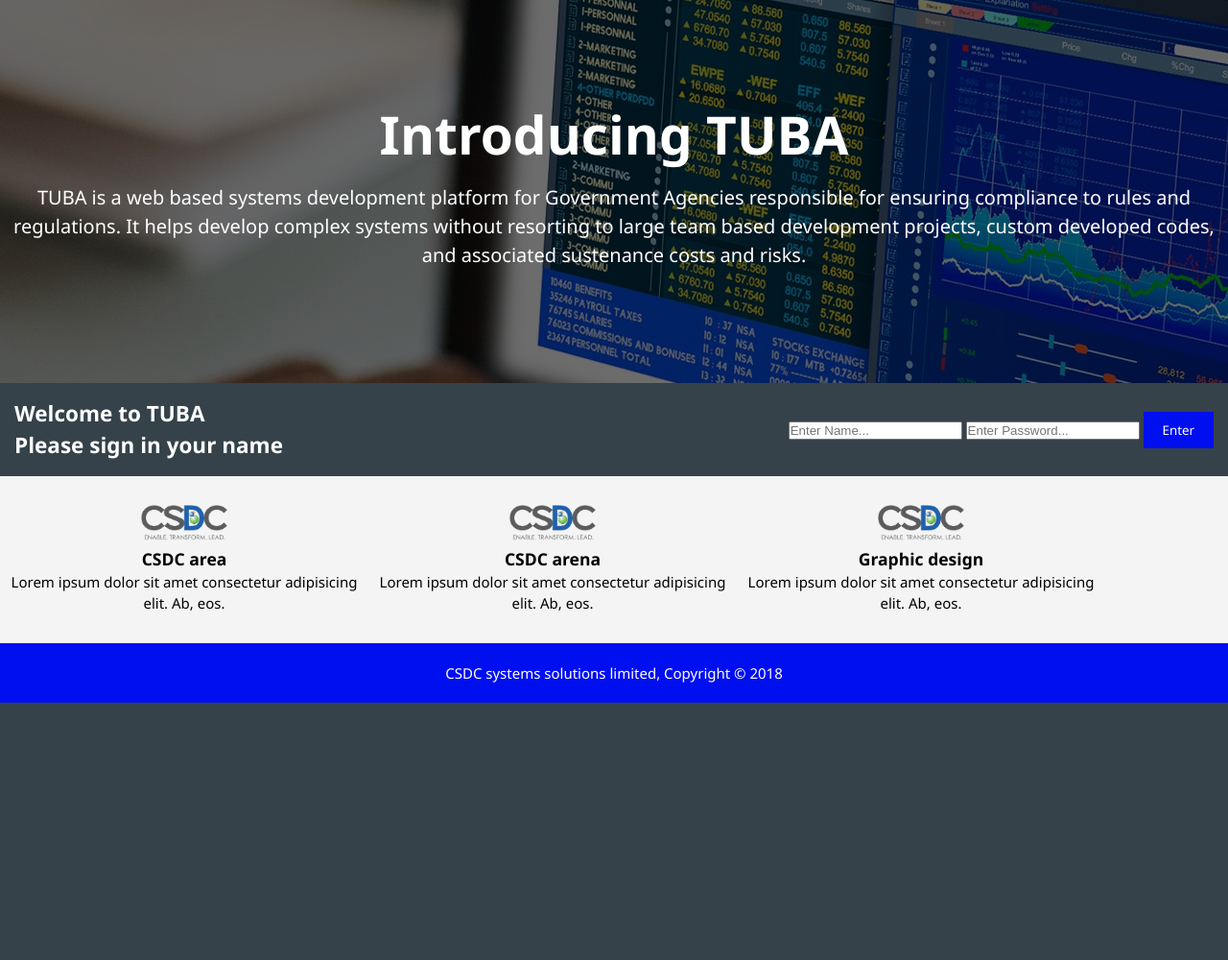
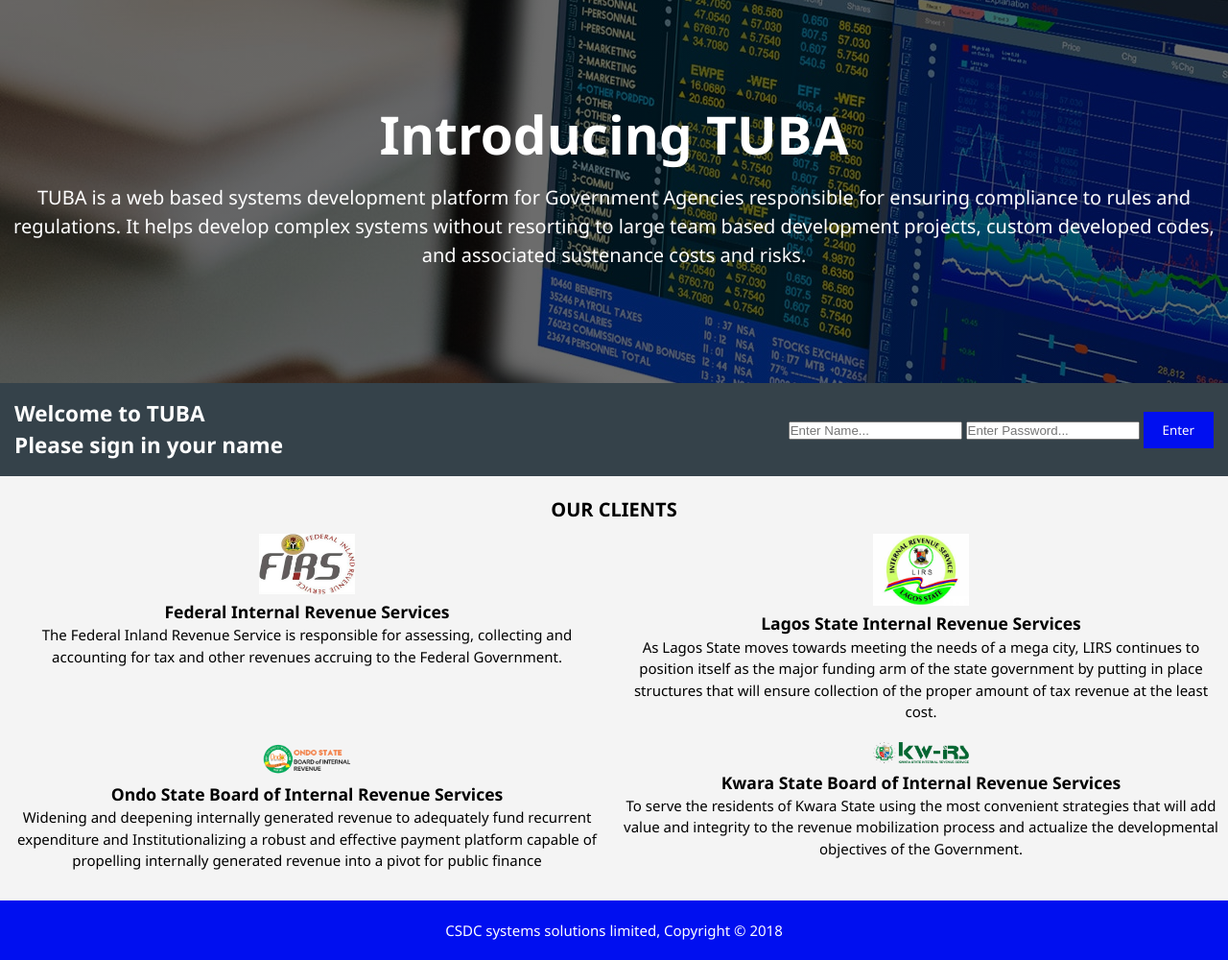
Before and after one commit to jennynzeribe/Building-a-site-with-only-HTML5-and-CSS3, a PHP site: page / in a window 1280 px wide. Shown: the part 385-1385 px from the top of the page at 96% size. Before the commit the page ends 1117 px from the top, so only its background shows below. Run offline with PHP 8.4, Linux system fonts and the light colour scheme.

Commit message:
Our Clients

```diff
--- a/CSS/Styles.css
+++ b/CSS/Styles.css
@@ -105,17 +105,23 @@ padding: 4px;
 height: 25px;
 width: 250px;
 }
+.container #client{
+    text-align: center;
+    font-size: 20px;
+    font-weight: bold;
+    text-transform: uppercase;
+}
 #boxes{
     margin-top: 20px;
 }
 #boxes .box{
-    width: 30%;
+    width: 50%;
     float: left;
     text-align: center;
     padding: 10px;
 }
 #boxes .box img{
-    width: 90px;
+    width: 100px;
 }
 aside#sidebar{
 float: right;
--- a/Index.html
+++ b/Index.html
@@ -36,9 +36,9 @@
               <section id="newsletter">
                   <div class="container">
                      <h1>Welcome to TUBA <br> Please sign in your name</h1>
-                     <form action="#" method="POST">
+                     <form action="php" method="POST">
                          <input type="name" placeholder="Enter Name..." required>
-                         <form action="#">
+                         <form action="php">
                             <input type="password" placeholder="Enter Password..." required>
                          <button type="submit" class="button-1">Enter</button>
                      </form>
@@ -47,20 +47,31 @@
 
               <section id="boxes">
                     <div class="container">
+                        <p id="client">Our Clients</p>
+                      <!-- <div class="box">
+                          <img src="/Images/csdc-2.png " alt="" srcset="">
+                          <h3>CSDC</h3>
+                          <p>Lorem ipsum dolor sit amet consectetur adipisicing elit. Ab, eos.</p>
+                      </div> -->
                       <div class="box">
-                          <img src="/Images/csdc-2.png " alt="" srcset="">
-                          <h3>CSDC area</h3>
-                          <p>Lorem ipsum dolor sit amet consectetur adipisicing elit. Ab, eos.</p>
-                      </div>
-                      <div class="box">
-                            <img src="/Images/csdc-2.png" alt="" srcset="">
-                            <h3>CSDC arena</h3>
-                            <p>Lorem ipsum dolor sit amet consectetur adipisicing elit. Ab, eos.</p>
+                            <img src="/Images/FIRS.png" alt="" srcset="">
+                            <h3>Federal Internal Revenue Services</h3>
+                            <p>The Federal Inland Revenue Service is responsible for assessing, collecting and accounting for tax and other revenues accruing to the Federal Government.</p>
                         </div>
                         <div class="box">
-                                <img src="/Images/csdc-2.png" alt="" srcset="">
-                                <h3>Graphic design</h3>
-                                <p>Lorem ipsum dolor sit amet consectetur adipisicing elit. Ab, eos.</p>
+                                <img src="/Images/Lirs.jpg" alt="" srcset="">
+                                <h3>Lagos State Internal Revenue Services</h3>
+                                <p>As Lagos State moves towards meeting the needs of a mega city, LIRS continues to position itself as the major funding arm of the state government by putting in place structures that will ensure collection of the proper amount of tax revenue at the least cost.</p>
+                            </div>
+                            <div class="box">
+                                <img src="/Images/ondo.png" alt="" srcset="">
+                                <h3>Ondo State Board of Internal Revenue Services</h3>
+                                <p>Widening and deepening internally generated revenue to adequately fund recurrent expenditure and Institutionalizing a robust and effective payment platform capable of propelling internally generated revenue into a pivot for public finance</p>
+                            </div>
+                            <div class="box">
+                                <img src="/Images/kwara.png" alt="" srcset="">
+                                <h3>Kwara State Board of Internal Revenue Services</h3>
+                                <p>To serve the residents of Kwara State using the most convenient strategies that will add value and integrity to the revenue mobilization process and actualize the developmental objectives of the Government.</p>
                             </div>
                     </div>
               </section>
--- a/JS/Index.js
+++ b/JS/Index.js
@@ -1 +1 @@
-alert('Hello, welcome to TUBA');
+// alert('Hello, welcome to TUBA');
--- a/Pages/casestudy.html
+++ b/Pages/casestudy.html
@@ -56,7 +56,7 @@
                             Lorem, ipsum dolor sit amet consectetur adipisicing elit. Rem, aspernatur?
                     </p>
          </div>
-         <div class="section" id="p3">
+         <!-- <div class="section" id="p3">
                 <span class="name">jennifer</span>
                     <span class="border"></span>
                     <p>
@@ -111,7 +111,7 @@
                     <p>
                             Lorem, ipsum dolor sit amet consectetur adipisicing elit. Rem, aspernatur?
                     </p>
-         </div>
+         </div> -->
      </div>
      <footer>
             <p>CSDC system solutions, Copyright &copy; 2018</p>
```
Also changed, not shown: Images/FIRS 2.png (added), Images/FIRS.png (added), Images/Lirs 2.png (added), Images/Lirs.jpg (added), Images/Lirs.png (added), Images/kwara.png (added), Images/ondo.png (added).
